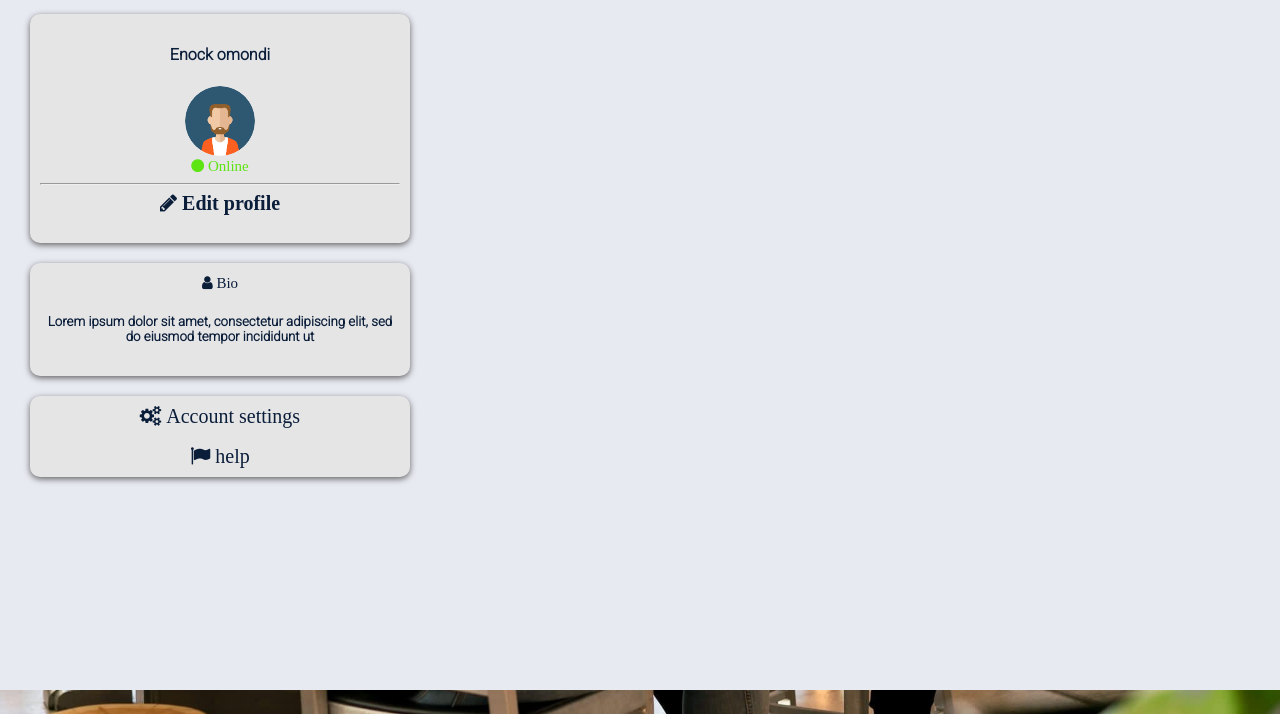
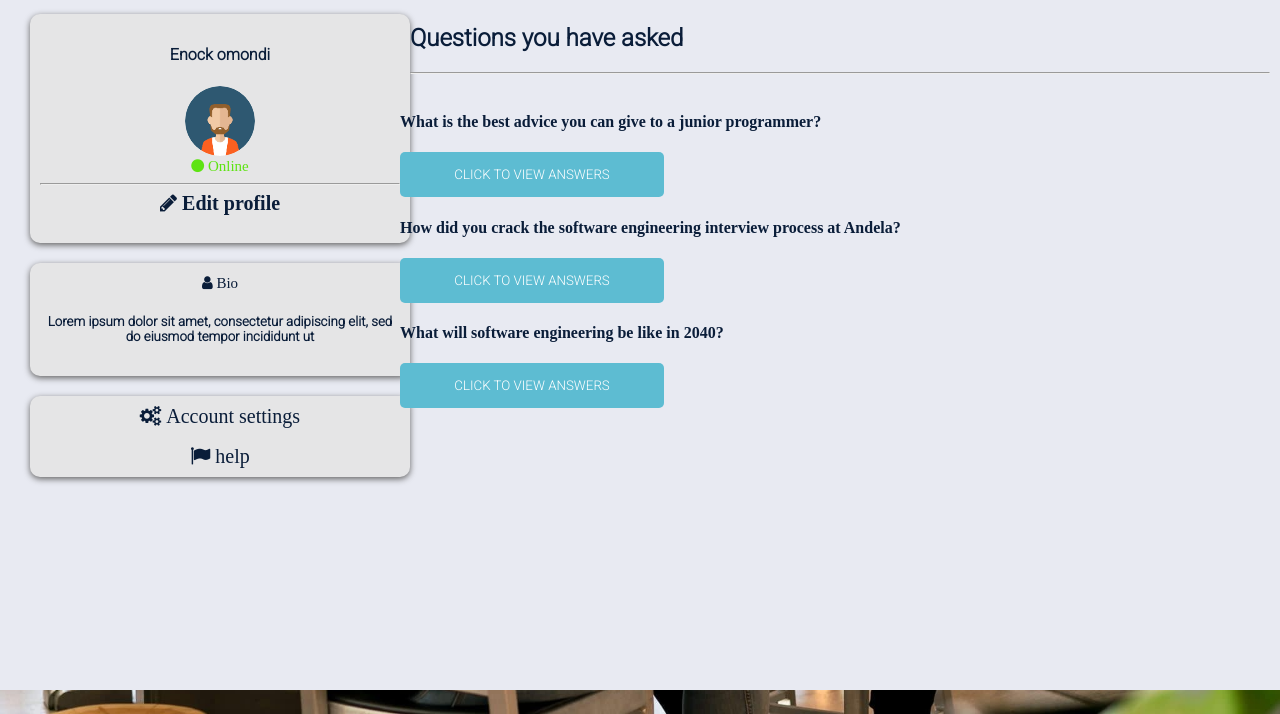
Before and after one commit to Enockkenya/stack-overflow-lite, a plain HTML site: page UI/profile.html in a window 1280 px wide. Shown: the part 86-800 px from the top of the page. Drawn offline with Linux system fonts and the light colour scheme.

Commit message:
[FINISHES #159673995 stracture profile page for user]

```diff
--- a/UI/profile.html
+++ b/UI/profile.html
@@ -11,10 +11,26 @@
     <body ><section class="section section-profile">
             <div class="navbar">
                     <a href="index.html"></a>  <img src="static/images/applogo.png" alt="logo"  >
-                      <a href="index.html">stack overflow lite</a>
-
+                      <a href="index.html">stack overflow Lite</a>
                     </div>
-
+                    <div class="usercontentcontainer">
+                    <div class="userquestions">
+                            <h2>Questions you have asked</h2>
+                            <hr>
+                     </div>
+                    </div>
+                    <div class="usercontent">
+                       <h4><strong>What is the best advice you can give to a junior programmer?</strong></h4>
+                      <button class="viewanswers">Click to view answers</button>
+                    </div>
+                    <div class="usercontent">
+                     <h4><strong>How did you crack the software engineering interview process at Andela?</strong></h4>
+                         <button class="viewanswers">Click to view answers</button>
+                        </div>
+                    <div class="usercontent">
+                         <h4><strong>What will software engineering be like in 2040?</strong></h4>
+                         <button class="viewanswers">Click to view answers</button>
+                  </div>
                     <div class="user">
                             <div class="userprofile" id="username">
                                    <h4>Enock omondi </h4>
@@ -39,6 +55,7 @@
                         </div>
 
 
+
                   </section>
 </body>
 </html>
--- a/UI/static/css/styles.css
+++ b/UI/static/css/styles.css
@@ -98,7 +98,7 @@ button {
 }
 
 .containerindex{
-  max-width:820px;
+  width:820px;
   padding-left:10px;
   margin:auto;
   text-align:center;
@@ -168,10 +168,11 @@ button {
   font-family: "Roboto", sans-serif;
   background-color: #E5E5E6;
   border-radius: 10px;
+
 }
 
 .user{
-  max-width: 380px;
+  width: 380px;
   padding-left: 30px
  }
 #username{
@@ -249,4 +250,31 @@ h2{
 h5{
   color: #0A1D39;
   font-family: "Roboto", sans-serif;
-    }
+ }
+
+ .usercontentcontainer{
+  width: 880px;
+  float:right;
+ }
+
+ .userquestions {
+  padding: 10px;
+  font-family: "Roboto", sans-serif;
+}
+
+
+.usercontent{
+  width: 880px;
+  float:right;
+ }
+ .viewanswers {
+  font-family: "Roboto", sans-serif;
+  text-transform: uppercase;
+  background:	#5DBCD2;
+  width: 30%;
+  border: 0;
+  padding: 15px;
+  color: #FFFFFF;
+  cursor: pointer;
+  border-radius: 5px;
+}
```
